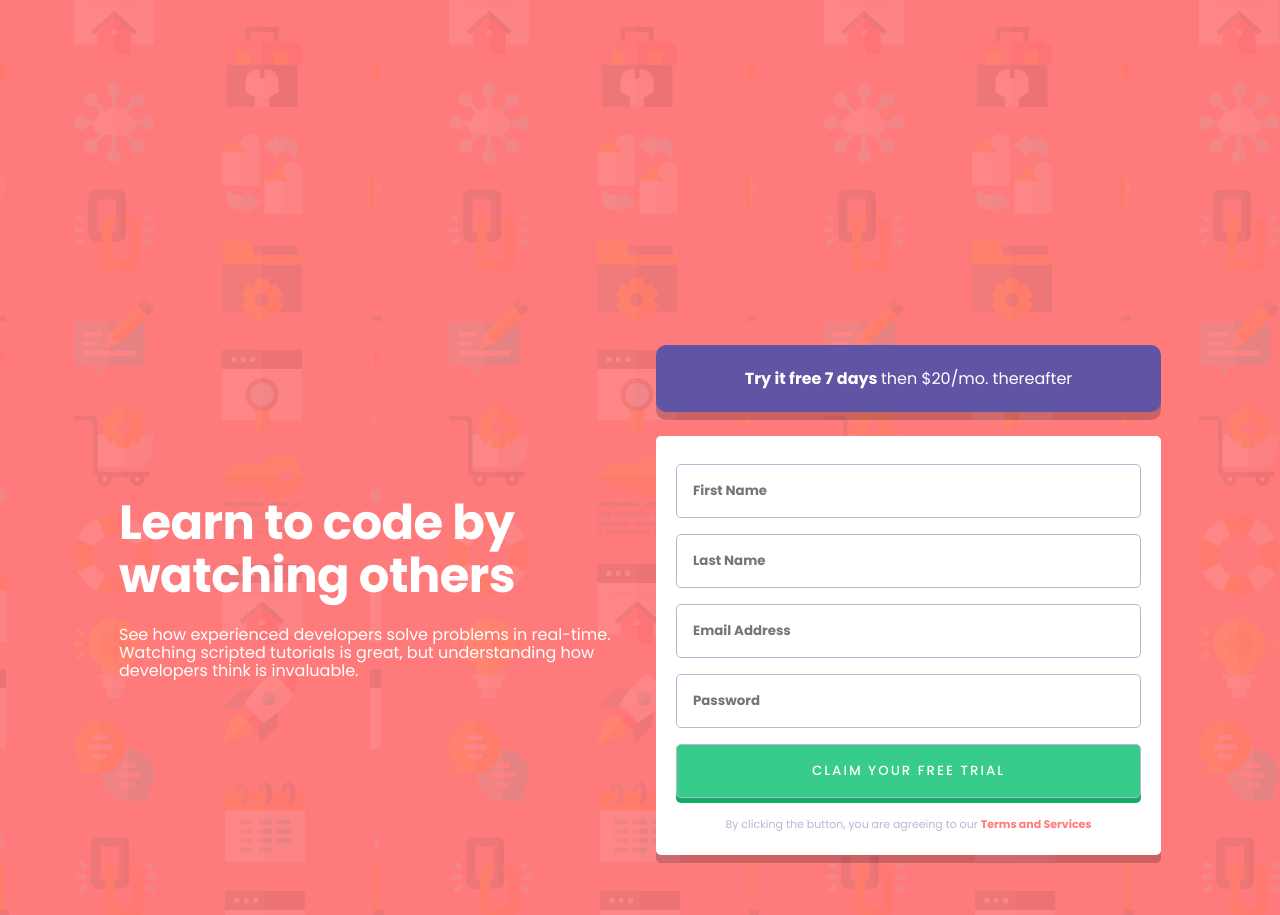
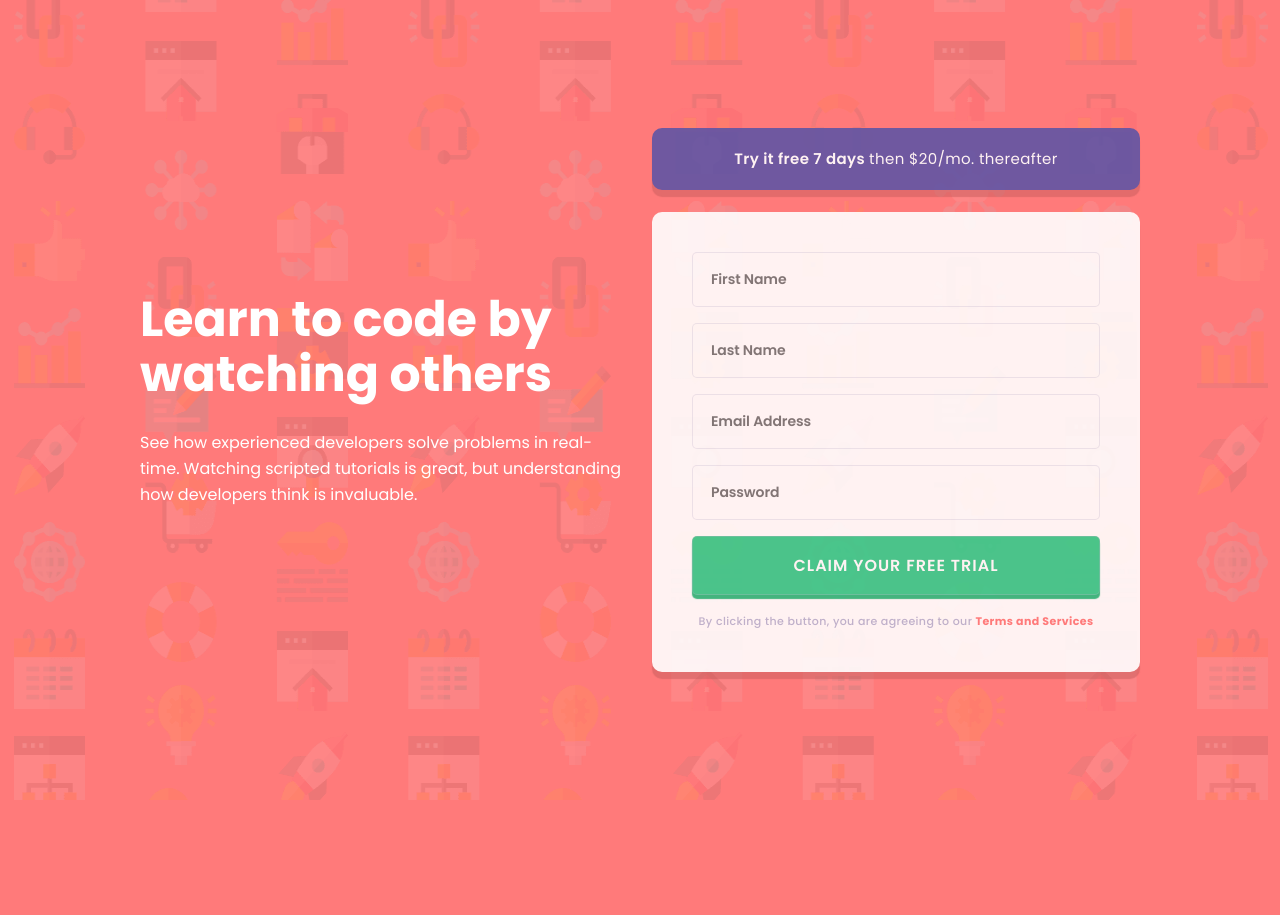
Before and after one commit to YoussefTadarti/intro-component-with-signup-form-master, a plain HTML site: page index.html in a window 1280 px wide. Shown: the top 915 px of the page. After the commit the page ends 800 px from the top, so only its background shows below. Drawn offline with Linux system fonts and the light colour scheme.

Commit message:
Updated HTML/CSS/JS

```diff
--- a/css/style.css
+++ b/css/style.css
@@ -11,167 +11,262 @@
   padding: 0;
 }
 :root {
-  /*----------Colors----------*/
-  /* Primary */
   --Red: hsl(0, 100%, 74%);
   --Green: hsl(154, 59%, 51%);
-  /* Accent */
   --Blue: hsl(248, 32%, 49%);
-  /* Neutral */
   --Dark-Blue: hsl(249, 10%, 26%);
   --Grayish-Blue: hsl(246, 25%, 77%);
+  --light-text: hsl(0, 0%, 100%);
+}
+
+body {
+  display: flex;
+  align-items: center;
+  justify-content: center;
+  min-height: 100vh;
+  position: relative;
+  font-weight: 400;
+  /* search for background short code */
+
+  background-image: url(../images/bg-intro-mobile.png);
+  background-color: var(--Red);
+  background-repeat: no-repeat;
+  background-size: cover;
+  font-family: "Poppins", sans-serif;
+  font-size: 16px;
 }
 html {
   scroll-behavior: smooth;
 }
-body {
-  display: flex;
-  align-items: center;
-  justify-content: center;
-  height: 150vh;
-  background-color: var(--Red);
-  background-image: url(../images/bg-intro-mobile.png);
-  font-family: "Poppins", sans-serif;
-  font-size: 16px;
-}
+
 a {
   text-decoration: none;
 }
+
 ul {
   list-style: none;
   margin: 0;
   padding: 0;
 }
+
+.container {
+  min-width: 280px;
+  display: grid;
+  grid-template-columns: 1fr;
+  gap: 24px;
+  width: clamp(375px, 65vw, 40em);
+  padding: 92px 24px calc(92px - 54px);
+}
+
+.sr-only {
+  position: absolute;
+  top: auto;
+  left: -10000px;
+  height: 1px;
+  width: 1px;
+  overflow: hidden;
+}
+
+/*-----------------End Global Rules----------------*/
+
+/*-------
+| Intro |
+--------*/
+.intro {
+  margin-bottom: 38px;
+  color: var(--light-text);
+  text-align: center;
+}
+.intro .title {
+  font-size: 28px;
+  line-height: 1.3;
+  margin-bottom: 22px;
+}
+.intro p {
+  font-size: 16px;
+  line-height: 1.62;
+}
+
+/*-------
+| sign-up |
+--------*/
+.box {
+  background-color: var(--Blue);
+  padding: 18px 16px 17px;
+  border-radius: 10px;
+  color: var(--light-text);
+  text-align: center;
+  box-shadow: 0px 7px 1px hsla(0, 50%, 58%, 0.589);
+  margin-bottom: 22px;
+  font-weight: 300;
+  font-size: 15px;
+  letter-spacing: 0.4px;
+  line-height: 1.76;
+  opacity: 0.9;
+}
+
+/*----Style banner  ----*/
+.box > span:first-child {
+  font-weight: 600;
+}
+
+.box > span:last-child {
+  display: block;
+}
+
+/*----Style sign-up-form  ----*/
+.form-box {
+  background-color: var(--light-text);
+  margin-bottom: 0;
+  padding: 24px;
+}
+
+.form-group {
+  margin-bottom: 16px;
+  position: relative; /* for control icons position */
+}
+
+.submit-btn,
 input {
   width: 100%;
-  margin: 0.5rem;
-  padding: 1rem;
-  color: var(--Dark-Blue);
-  font-weight: 700;
-  border: 0.063em solid var(--Grayish-Blue);
+  font-weight: 600;
+  font-size: 14px;
+  padding: 16px 18px;
+  border: 0.063em solid hsla(246, 25%, 77%, 0.288);
   border-radius: 0.313rem;
   font-family: inherit;
 }
-.container {
-  max-width: 92rem;
-  padding: 0 4rem;
-  margin: 0 auto;
+
+input::placeholder {
+  letter-spacing: -0.1px;
 }
 
-/*Small*/
-@media (min-width: 768px) {
-  .container {
-    width: 750px;
-  }
-}
-/*Medium*/
-@media (min-width: 992px) {
-  .container {
-    width: 970px;
-  }
-}
-/*Large*/
-@media (min-width: 1200px) {
-  .container {
-    width: 1170px;
-  }
+input:focus {
+  outline: 0;
+  border: 0.063em solid var(--Dark-Blue);
 }
 
-/*-----------------End Global Rules----------------*/
-/*-------
-| Sections |
---------*/
-.sections-direction {
-  display: grid;
-  grid-template-columns: 1fr;
-  gap: 2rem;
-}
-.sections-direction h1,
-.sections-direction section > p {
-  color: #fff;
-  max-width: 13.375rem;
-  margin: 0 auto;
-}
-.sections-direction section > p {
-  max-width: 19.375rem;
-  text-align: center;
-}
-.sections-direction .left-section > .box {
-  padding: 1.25rem 0;
-  line-height: 1.7;
-  border-radius: 0.625rem;
-  font-weight: 700;
-  box-shadow: 0 8px 0 0 rgba(0, 0, 0, 0.2);
-  background-color: var(--Blue);
-  color: #fff;
-  border-radius: 10px;
-  text-align: center;
+/*------- Start Style Form Validation inputs  --------*/
+.error-msg,
+.fa-check-circle,
+.fa-exclamation-circle {
+  visibility: hidden;
 }
 
-.sections-direction .left-section > .box > .box-small-text {
-  font-weight: 400;
+.fa-check-circle,
+.fa-exclamation-circle {
+  position: absolute;
+  right: 5px;
+  bottom: 17px;
+}
+.success .fa-check-circle {
+  visibility: visible;
+  color: var(--Green);
 }
 
-.sections-direction .left-section > .box > .box-small-text > .block {
-  display: block;
-}
-.sections-direction .left-section > .form-content {
-  display: flex;
-  flex-direction: column;
-  justify-content: center;
-  align-items: center;
-  background-color: #fff;
-  border-radius: 0.3125rem;
-  padding: 1.25rem;
-  margin-top: 1.5rem;
-  width: 100%;
-  -webkit-box-shadow: 0 8px 0 0 rgba(0, 0, 0, 0.2);
-  box-shadow: 0 8px 0 0 rgba(0, 0, 0, 0.2);
+.success input {
+  border: 1px solid var(--Green);
 }
 
+.error input {
+  border: 1px solid var(--Red);
+}
+.error .fa-exclamation-circle {
+  visibility: visible;
+  color: var(--Red);
+}
+
+.error-msg {
+  display: none !important;
+}
+.display-error-msg {
+  color: red;
+  float: right;
+  padding: 0 0 12px 0;
+  font-style: italic;
+}
+
+/*--- Start style submit button ---*/
 .submit-btn {
+  cursor: pointer;
   background-color: var(--Green);
-  color: #fff;
+  color: var(--light-text);
   text-transform: uppercase;
+  font-size: 16px;
+  letter-spacing: 1px;
+  font-weight: 600;
+  box-shadow: 0px 4px 1px hsl(154, 59%, 46%);
+}
+.submit-btn:hover {
+  background-color: hsl(154, 59%, 46%);
+}
+
+/*--- Start style footer ---*/
+footer {
+  margin-top: 16px;
+}
+
+footer .footer-paragraph {
+  padding: 0px 14px;
+  color: var(--Grayish-Blue);
+  font-size: 11px;
   font-weight: 500;
-  letter-spacing: 0.125rem;
-  font-family: inherit;
-  text-transform: uppercase;
-  box-shadow: 0 5px 0 0 rgb(17, 173, 104);
-  margin-bottom: 1rem;
-}
-footer .footer-paragraph {
-  color: var(--Grayish-Blue);
-  font-size: 0.6875rem;
   line-height: 1.9;
   text-align: center;
 }
 footer .footer-paragraph .important {
-  font-weight: bold;
+  font-weight: 700;
   color: var(--Red);
 }
 
+/* ---------------------------  Large Screen -----------------------------*/
 @media (min-width: 992px) {
-  .sections-direction {
+  /*-----------------Start Global Rules----------------*/
+  body {
+    background-image: url(../images/bg-intro-desktop.png);
+    background-position: top left 14px;
+    background-size: 98% 100%;
+  }
+
+  .container {
+    width: clamp(1000px, 77.1vw, 80em);
     grid-template-columns: repeat(2, 1fr);
     align-items: center;
+    padding: 49px 0px;
   }
-  .sections-direction h1,
-  .sections-direction section > p {
+  /*-----------------End Global Rules----------------*/
+
+  /*-------
+| Intro |
+--------*/
+  .intro {
     margin: 0;
-    margin-bottom: 1.5rem;
-    line-height: 1.1;
-    letter-spacing: -0.03125rem;
-    font-size: 3rem;
-    max-width: 100%;
+    text-align: start;
   }
-  .sections-direction section > p {
-    font-size: 1rem;
-    max-width: fit-content;
-    text-align: start;
-    letter-spacing: 0rem;
+  .intro .title {
+    font-size: 49px;
+    line-height: 1.12;
+    margin-bottom: 28px;
   }
-  .sections-direction .left-section > .box > .box-small-text > .block {
-    display: inline-block;
+  .intro p {
+    font-size: 16px;
+    line-height: 1.62;
+  }
+
+  /*-------
+| sign-up |
+--------*/
+  /*----Style banner  ----*/
+  .box > span:last-child {
+    display: inline;
+  }
+
+  .form-box {
+    padding: 40px;
+  }
+
+  /*--- Start style footer ---*/
+  footer .footer-paragraph {
+    padding: 0px 6px;
   }
 }
--- a/index.html
+++ b/index.html
@@ -8,62 +8,100 @@
     <title>Intro component with sign up form | YoussefTadarti</title>
     <!-- css style -->
     <link rel="stylesheet" href="css/style.css" />
+    <!-- Font Awesome -->
+    <link
+      rel="stylesheet"
+      href="https://cdnjs.cloudflare.com/ajax/libs/font-awesome/6.1.2/css/all.min.css"
+    />
   </head>
   <body>
-    <main class="container sections-direction">
-      <section>
-        <h1>Learn to code by watching others</h1>
+    <main class="container">
+      <section class="intro">
+        <h1 class="title">Learn to code by watching others</h1>
         <p>
           See how experienced developers solve problems in real-time. Watching
           scripted tutorials is great, but understanding how developers think is
           invaluable.
         </p>
       </section>
-      <section class="left-section">
+      <section class="sign-up">
+        <!-- banner -->
         <div class="box">
-          Try it free 7 days
-          <span class="box-small-text">
-            then <span class="block">$20/mo. thereafter</span>
-          </span>
+          <span>Try it free 7 days </span>then
+          <span class="block"> $20/mo. thereafter</span>
         </div>
-        <form class="form-content" action="#">
+        <!-- sign-up-form -->
+        <form id="form" name="form" class="box form-box" action="#">
+          <div class="form-group">
+            <label for="f_name" class="sr-only">First Name</label>
+            <i class="fas fa-check-circle"></i>
+            <i class="fas fa-exclamation-circle"></i>
             <input
+              name="f_name"
               type="text"
-            name="f_name"
               id="f_name"
               placeholder="First Name"
             />
+            <small class="error-msg"></small>
+          </div>
+
+          <div class="form-group">
+            <label for="f_name" class="sr-only">Last Name</label>
+            <i class="fas fa-check-circle"></i>
+            <i class="fas fa-exclamation-circle"></i>
             <input
+              name="l_name"
               type="text"
-            name="l-name"
-            id="l-name"
+              id="l_name"
               placeholder="Last Name"
             />
+            <small class="error-msg"></small>
+          </div>
+
+          <div class="form-group">
+            <label for="email" class="sr-only">Email Address</label>
+            <i class="fas fa-check-circle"></i>
+            <i class="fas fa-exclamation-circle"></i>
             <input
+              name="email"
               type="text"
-            name="email"
               id="email"
               placeholder="Email Address"
             />
+            <small class="error-msg"></small>
+          </div>
+
+          <div class="form-group">
+            <label for="password" class="sr-only">Password</label>
+            <i class="fas fa-check-circle"></i>
+            <i class="fas fa-exclamation-circle"></i>
             <input
-            type="text"
-            name="password"
+              name="pasword"
+              type="password"
               id="password"
               placeholder="Password"
             />
-          <input
+            <small class="error-msg"></small>
+          </div>
+
+          <button
+            name="submit-btn"
             class="submit-btn"
+            id="submit-btn"
             type="submit"
-            value="Claim your free trial"
-          />
+          >
+            Claim your free trial
+          </button>
+
           <footer>
             <p class="footer-paragraph">
               By clicking the button, you are agreeing to our
-              <span class="important">Terms and Services</span>
+              <a href="#" class="important">Terms and Services</a>
             </p>
           </footer>
         </form>
       </section>
     </main>
+    <script src="script/script.js"></script>
   </body>
 </html>
```
Also changed, not shown: script/script.js (added, +69 -0 lines). Lines whose indentation alone changed are shown as unchanged.
